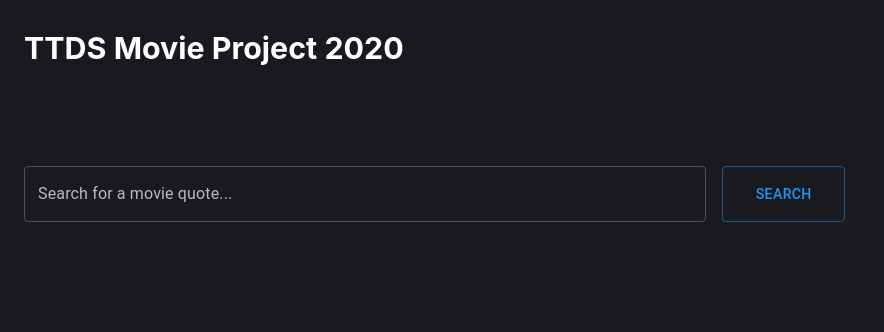
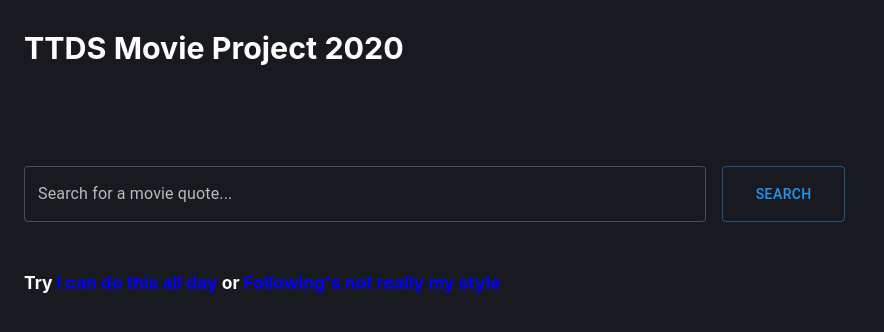
Before and after one commit to marinapts/ttds_movie_search, a React (Create React App) app in the folder gui/: page / in a window 1280 px wide. Shown: the top 332 px of the page, without its empty margins (0-884 px from the left). Built offline with nearby package versions, Linux system fonts and the light colour scheme.

Commit message:
ExampleLink addition to GUI

```diff
--- a/gui/src/components/searchInput/SearchInput.js
+++ b/gui/src/components/searchInput/SearchInput.js
@@ -1,7 +1,7 @@
 import React from 'react'
 import PropTypes from 'prop-types'
 import Grid from '@material-ui/core/Grid'
-import { TextField, Button } from '@material-ui/core'
+import { TextField, Button, Typography, Link } from '@material-ui/core'
 import API from '../../utils/API'
 
 import './searchInput.scss'
@@ -12,7 +12,8 @@ export default class SearchInput extends React.Component {
 
     this.state = {
       query: '',
-      showErrorMsg: false
+      showErrorMsg: false,
+      showExamples: true
     }
   }
 
@@ -24,6 +25,10 @@ export default class SearchInput extends React.Component {
     this.setState({ query: e.target.value })
   }
 
+  setSearchInput = (event) => {
+    this.setState({ query: event.target.text }, this.querySearch);
+  }
+
   querySearch = async () => {
     const { query } = this.state;
 
@@ -31,17 +36,17 @@ export default class SearchInput extends React.Component {
       try {
         const response = await API.post('/query_search', { query })
         this.props.getMoviesForQuery(response.data)
-        this.setState({ showErrorMsg: false })
+        this.setState({ showErrorMsg: false, showExamples: false })
       } catch (error) {
         // @TODO: Show a proper error message to the user
         console.error(error)
-        this.setState({ showErrorMsg: true })
+        this.setState({ showErrorMsg: true, showExamples: true })
       }
     }
   }
 
   render() {
-    const { showErrorMsg } = this.state
+    const { showErrorMsg, showExamples } = this.state
 
     return (
       <Grid item xs={8}>
@@ -53,6 +58,7 @@ export default class SearchInput extends React.Component {
               variant="outlined"
               fullWidth
               onChange={this.onSearchChange}
+              value = {this.state.query}
             />
           </div>
           <Button
@@ -62,6 +68,14 @@ export default class SearchInput extends React.Component {
             onClick={this.querySearch}
           >Search</Button>
         </form>
+        <div>
+         {showExamples &&
+          <h6>Try <a onClick={this.setSearchInput}> I can do this all day </a>
+           or
+          <a onClick={this.setSearchInput}> Following's not really my style</a>
+          </h6>
+         }
+        </div>
         {showErrorMsg &&
           <h6 className="error-container">
             Error: API not running. Go to ttds_movie_search/api and run ./run.sh
--- a/gui/src/components/searchInput/searchInput.scss
+++ b/gui/src/components/searchInput/searchInput.scss
@@ -14,4 +14,12 @@
   .error-container {
     color: red;
   }
+
+  h6 {
+   color: white;
+  }
+
+  a{
+    color: blue;
+  }
 }
```
